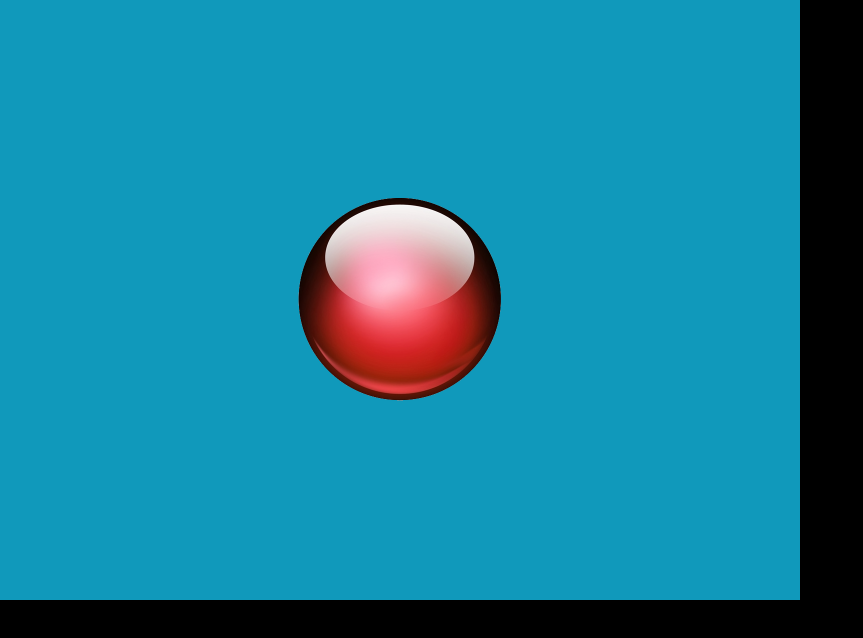
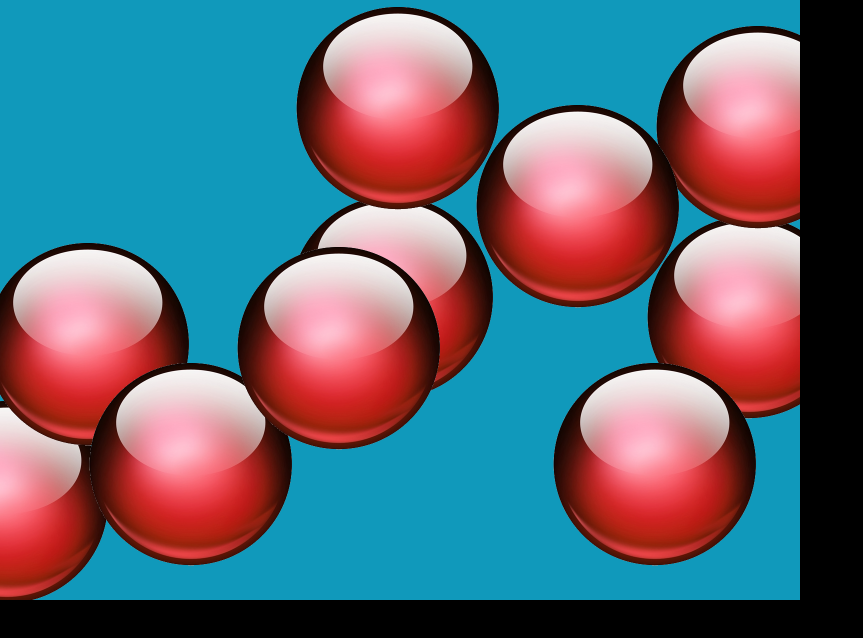
Before and after one commit to MPolymath/TwitterBubble, a plain HTML site: page bubbleburst.html in a window 1280 px wide. Shown: the whole page, without its empty margins (0-863 px from the left). Drawn offline with Linux system fonts and the light colour scheme; animation ran at ten frames a second.

Commit message:
Added random bubble generation to bubbleburst.html

```diff
--- a/bubbleburst.html
+++ b/bubbleburst.html
@@ -18,19 +18,30 @@
 	  // create the root of the scene graph
 	  var stage = new PIXI.Container();
 	  var texture = PIXI.Texture.fromImage('bubble.png');
-	  var bubble = new PIXI.Sprite(texture);
 
-	  bubble.interactive = true;
-//	  bubble.buttonMode = true;
-	  bubble.anchor.set(0.5);
-	  bubble.scale.set(.5);
-	  bubble.position.x = 400;
-	  bubble.position.y = 300;
+	  for (var i = 0; i < 10; i++)
+	  {
+		  createBubble(Math.floor(Math.random() * 800) , Math.floor(Math.random() * 600));
+	  }
 
-	  bubble.on('click', onClick);
-	  stage.addChild(bubble);
+	  function createBubble(x, y)
+ 	  {
+		  var bubble = new PIXI.Sprite(texture);
 
-	  // run the render loop
+		  bubble.interactive = true;
+		  bubble.buttonMode = true;
+
+		  bubble.anchor.set(0.5);
+		  bubble.scale.set(0.5);
+
+		  bubble.on('click', onClick);
+
+		  bubble.position.x = x;
+		  bubble.position.y = y;
+
+		  stage.addChild(bubble);
+	  }
+
 	  function onClick(event)
 	  {
 	  	this.data = event.data;
```
